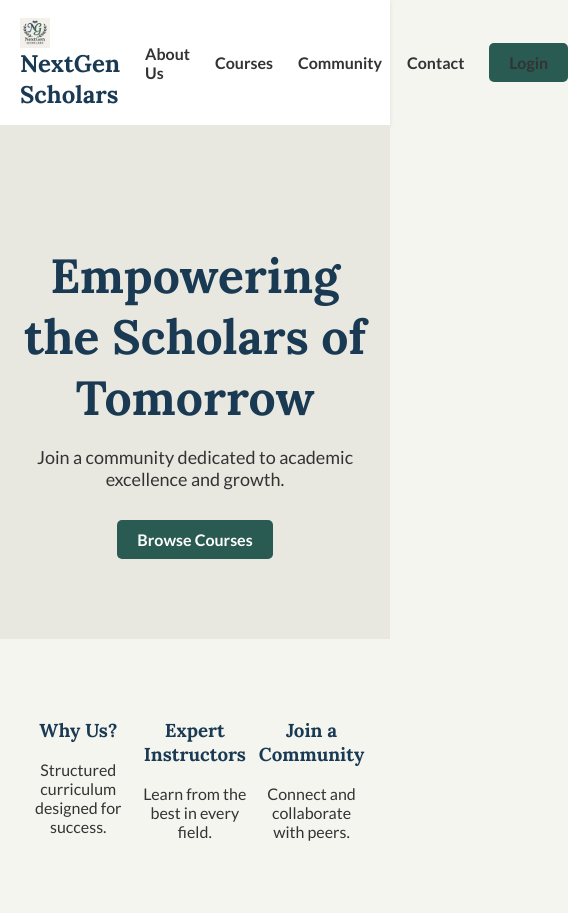
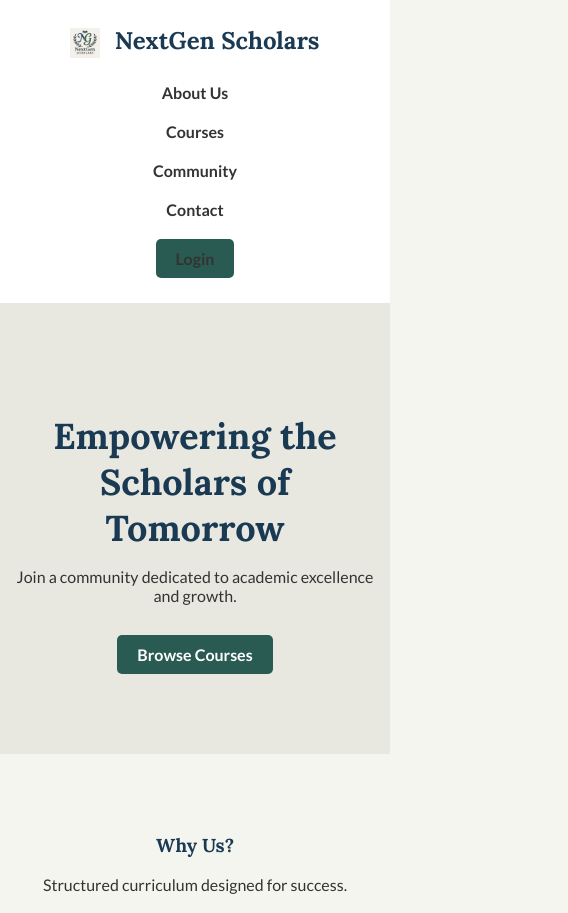
Before and after one commit to uatnextgenpro-maker/NextGen-Scholars, a plain HTML site: page index.html in a window 390 px wide. Shown: the top 913 px of the page, 568 px wide, since content can reach past the window. Drawn offline with Linux system fonts and the light colour scheme.

Commit message:
Update style.css

```diff
--- a/style.css
+++ b/style.css
@@ -234,3 +234,62 @@ h1, h2, h3, h4 {
     vertical-align: middle; /* Aligns the image nicely with the text */
     margin-right: 8px; /* Adds a small space between the logo and text */
 }
+/* ========================================= */
+/* --- Responsive Styles for Mobile View --- */
+/* ========================================= */
+
+/* This rule applies to all screens 768px wide or smaller (most tablets and phones) */
+@media (max-width: 768px) {
+
+    /* --- General Adjustments --- */
+    .container {
+        padding: 0 15px; /* Reduce side padding on mobile */
+    }
+
+    /* --- Header / Navbar for Mobile --- */
+    .navbar .container {
+        flex-direction: column; /* Stack the logo and nav links vertically */
+        padding-top: 10px;
+    }
+
+    .navbar nav ul {
+        flex-direction: column; /* Stack the nav links vertically */
+        margin-top: 15px;
+        width: 100%;
+        text-align: center;
+    }
+
+    .navbar nav li {
+        margin: 10px 0; /* Add vertical spacing between links */
+        margin-left: 0; /* Remove horizontal spacing */
+    }
+
+    /* --- Hero Section for Mobile --- */
+    .hero h1 {
+        font-size: 36px; /* Reduce the main title's font size */
+    }
+
+    .hero p {
+        font-size: 16px;
+    }
+
+    /* --- Benefits Section for Mobile --- */
+    .benefits .container {
+        flex-direction: column; /* Stack the benefit items vertically */
+    }
+
+    .benefit-item {
+        margin-bottom: 30px; /* Add space between stacked items */
+    }
+
+    /* --- Course Grids for Mobile --- */
+    .course-grid,
+    .course-grid-full {
+        grid-template-columns: 1fr; /* Change the 3-column grid to a 1-column grid */
+    }
+
+    /* --- Interior Page Header for Mobile --- */
+    .page-header h1 {
+        font-size: 32px;
+    }
+}
```
